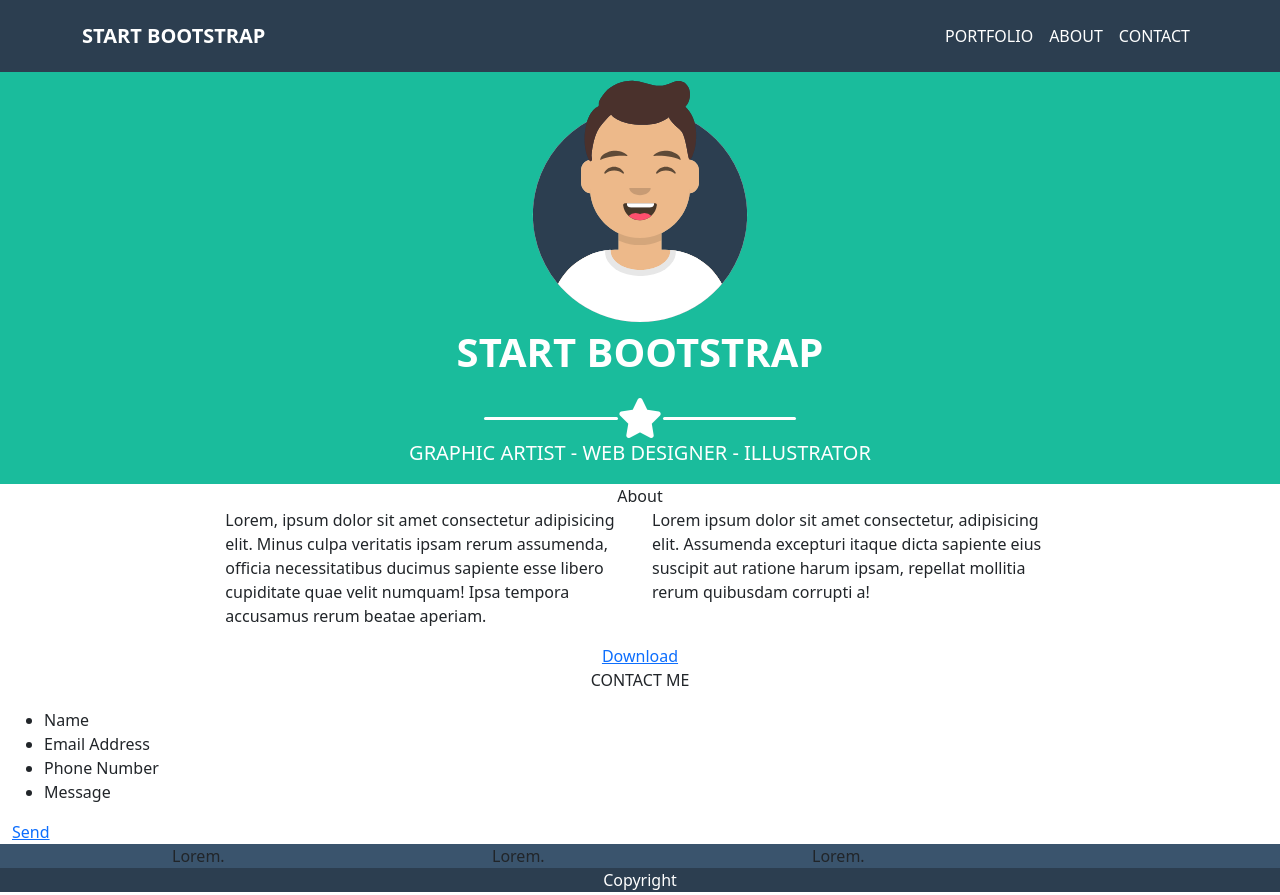
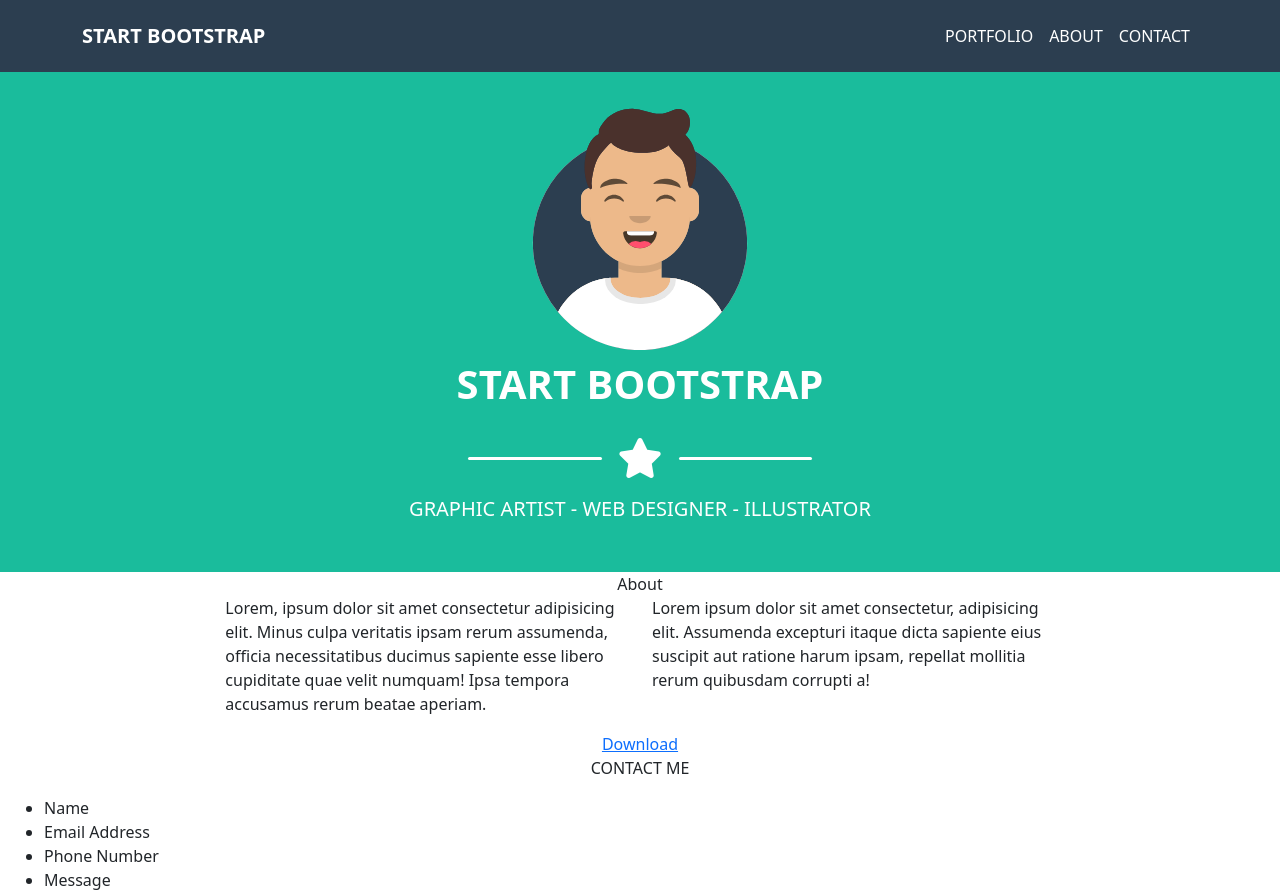
Before and after one commit to Carlo-Adile/html-css-bootstrap-freelancer, a plain HTML site: page index.html in a window 1280 px wide. Shown: the top 895 px of the page. Drawn offline with nearby package versions, Linux system fonts and the light colour scheme.

Commit message:
better jumbotron style

```diff
--- a/assets/css/style.css
+++ b/assets/css/style.css
@@ -23,9 +23,10 @@
     content:'';
     height:3px;
     width:12%;
-    display: block;
+    /* display: block; */
     background-color: currentColor;
     border-radius:3px;
+    margin:0 1rem 0 1rem;
 }
 
 
--- a/index.html
+++ b/index.html
@@ -43,20 +43,20 @@
       <!-- Jumbotron -->
       <section>
         <div class="container">
-          <div class="row justify-content-center">
-            <div class="col-12">
+          <div class="row py-4">
+            <div class="col-12 py-1">
               <img src="./assets/img/avatar.svg" alt="" class="avatar_img m-auto d-block">
             </div>
-            <div class="col-12 m-auto">
+            <div class="col-12 py-0">
               <p class="text-white fs-1 fw-bold text-center text-uppercase">
                 start bootstrap
               </p>
             </div>
             <!-- star icon -->
-            <div class="col-12 star_object fs-1 d-flex text-white align-items-center justify-content-center">
+            <div class="col-12 star_object fs-1 d-flex text-white align-items-center justify-content-center py-2">
               <i class="fa-solid fa-star"></i>
             </div>
-            <div class="col-12 m-auto text-center text-white text-uppercase fs-5">
+            <div class="col-12 text-center text-white text-uppercase fs-5 py-2">
               <p>graphic artist - web designer - illustrator</p>
             </div>
           </div>
```
